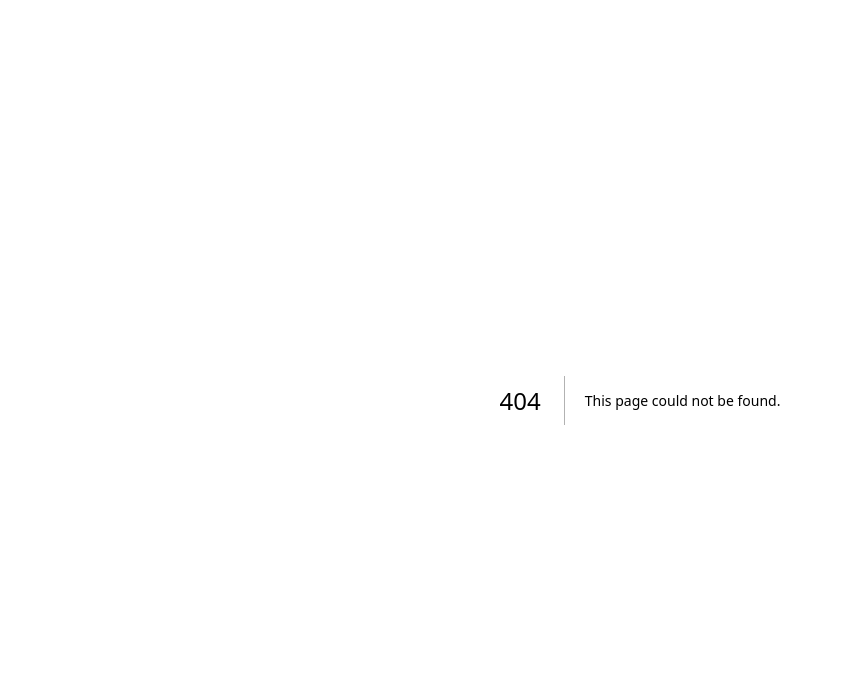
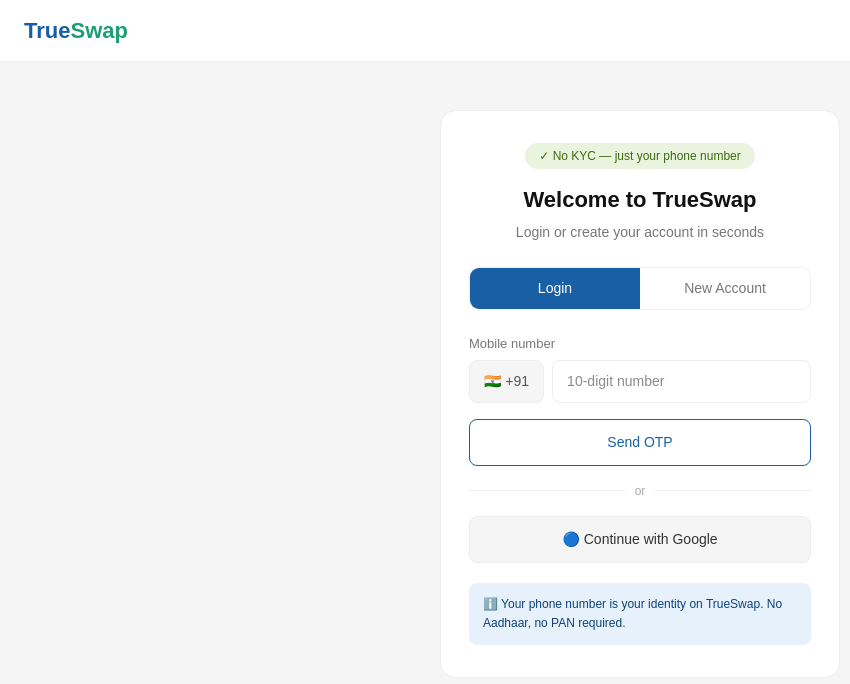
Before and after one commit to amit5814/trueswap, a Next.js app: page /login in a window 1280 px wide. Before the commit this address had no page. Shown: the top 684 px of the page, without its empty margins (0-850 px from the left). Built offline with nearby package versions, Linux system fonts and the light colour scheme.

Commit message:
Added login page

```diff
--- /dev/null
+++ b/app/login/page.tsx
@@ -0,0 +1,66 @@
+export default function Login() {
+  return (
+    <main style={{fontFamily: 'sans-serif', background: '#f5f5f5', minHeight: '100vh'}}>
+
+      {/* Navbar */}
+      <nav style={{background: '#fff', padding: '14px 24px', borderBottom: '1px solid #eee', display: 'flex', justifyContent: 'space-between', alignItems: 'center'}}>
+        <a href="/" style={{fontSize: '22px', fontWeight: '600', color: '#185FA5', textDecoration: 'none'}}>
+          True<span style={{color: '#1D9E75'}}>Swap</span>
+        </a>
+      </nav>
+
+      {/* Login Card */}
+      <div style={{display: 'flex', alignItems: 'center', justifyContent: 'center', padding: '48px 16px'}}>
+        <div style={{background: '#fff', border: '1px solid #eee', borderRadius: '16px', padding: '32px 28px', width: '100%', maxWidth: '400px'}}>
+
+          <div style={{textAlign: 'center', marginBottom: '24px'}}>
+            <div style={{display: 'inline-flex', alignItems: 'center', gap: '6px', background: '#EAF3DE', color: '#3B6D11', fontSize: '12px', padding: '4px 14px', borderRadius: '20px', marginBottom: '14px'}}>
+              ✓ No KYC — just your phone number
+            </div>
+            <h1 style={{fontSize: '22px', fontWeight: '600', color: '#111', marginBottom: '6px'}}>Welcome to TrueSwap</h1>
+            <p style={{fontSize: '14px', color: '#777'}}>Login or create your account in seconds</p>
+          </div>
+
+          {/* Tabs */}
+          <div style={{display: 'flex', border: '1px solid #eee', borderRadius: '10px', overflow: 'hidden', marginBottom: '24px'}}>
+            <button style={{flex: 1, padding: '10px', background: '#185FA5', color: '#fff', border: 'none', fontSize: '14px', cursor: 'pointer'}}>Login</button>
+            <button style={{flex: 1, padding: '10px', background: 'transparent', color: '#777', border: 'none', fontSize: '14px', cursor: 'pointer'}}>New Account</button>
+          </div>
+
+          {/* Phone Input */}
+          <div style={{marginBottom: '16px'}}>
+            <label style={{display: 'block', fontSize: '13px', color: '#777', marginBottom: '6px'}}>Mobile number</label>
+            <div style={{display: 'flex', gap: '8px'}}>
+              <div style={{padding: '10px 14px', border: '1px solid #eee', borderRadius: '8px', background: '#f5f5f5', fontSize: '14px', color: '#555'}}>🇮🇳 +91</div>
+              <input type="tel" placeholder="10-digit number" maxLength={10} style={{flex: 1, padding: '10px 14px', border: '1px solid #eee', borderRadius: '8px', fontSize: '14px', outline: 'none'}} />
+            </div>
+          </div>
+
+          {/* OTP Button */}
+          <button style={{width: '100%', padding: '12px', background: 'transparent', color: '#185FA5', border: '1px solid #185FA5', borderRadius: '8px', fontSize: '14px', cursor: 'pointer', marginBottom: '16px'}}>
+            Send OTP
+          </button>
+
+          {/* Divider */}
+          <div style={{display: 'flex', alignItems: 'center', gap: '10px', marginBottom: '16px'}}>
+            <div style={{flex: 1, height: '1px', background: '#eee'}}></div>
+            <span style={{fontSize: '12px', color: '#aaa'}}>or</span>
+            <div style={{flex: 1, height: '1px', background: '#eee'}}></div>
+          </div>
+
+          {/* Google Button */}
+          <button style={{width: '100%', padding: '12px', background: '#f5f5f5', color: '#333', border: '1px solid #eee', borderRadius: '8px', fontSize: '14px', cursor: 'pointer', marginBottom: '20px'}}>
+            🔵 Continue with Google
+          </button>
+
+          {/* Info note */}
+          <div style={{background: '#E6F1FB', borderRadius: '8px', padding: '12px 14px', fontSize: '12px', color: '#0C447C', lineHeight: '1.6'}}>
+            ℹ️ Your phone number is your identity on TrueSwap. No Aadhaar, no PAN required.
+          </div>
+
+        </div>
+      </div>
+
+    </main>
+  )
+}
```
